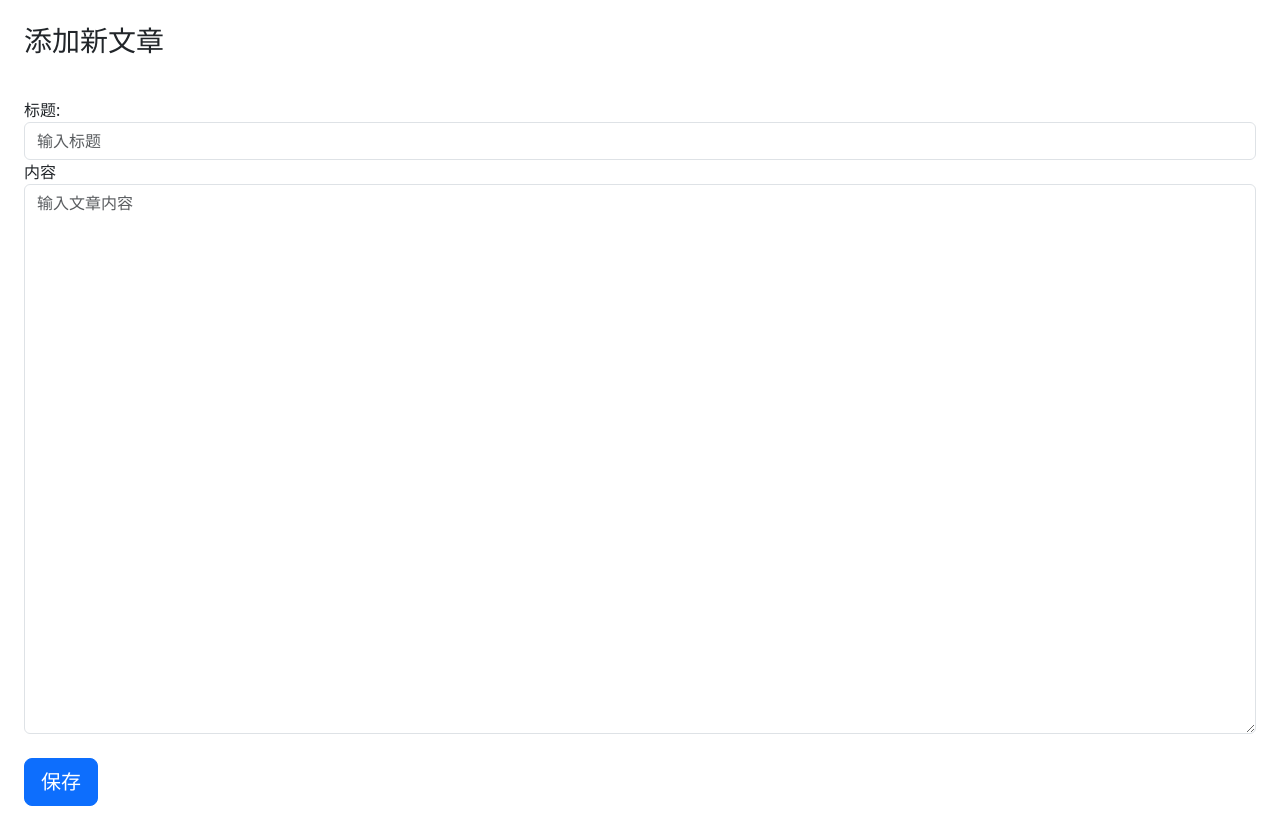
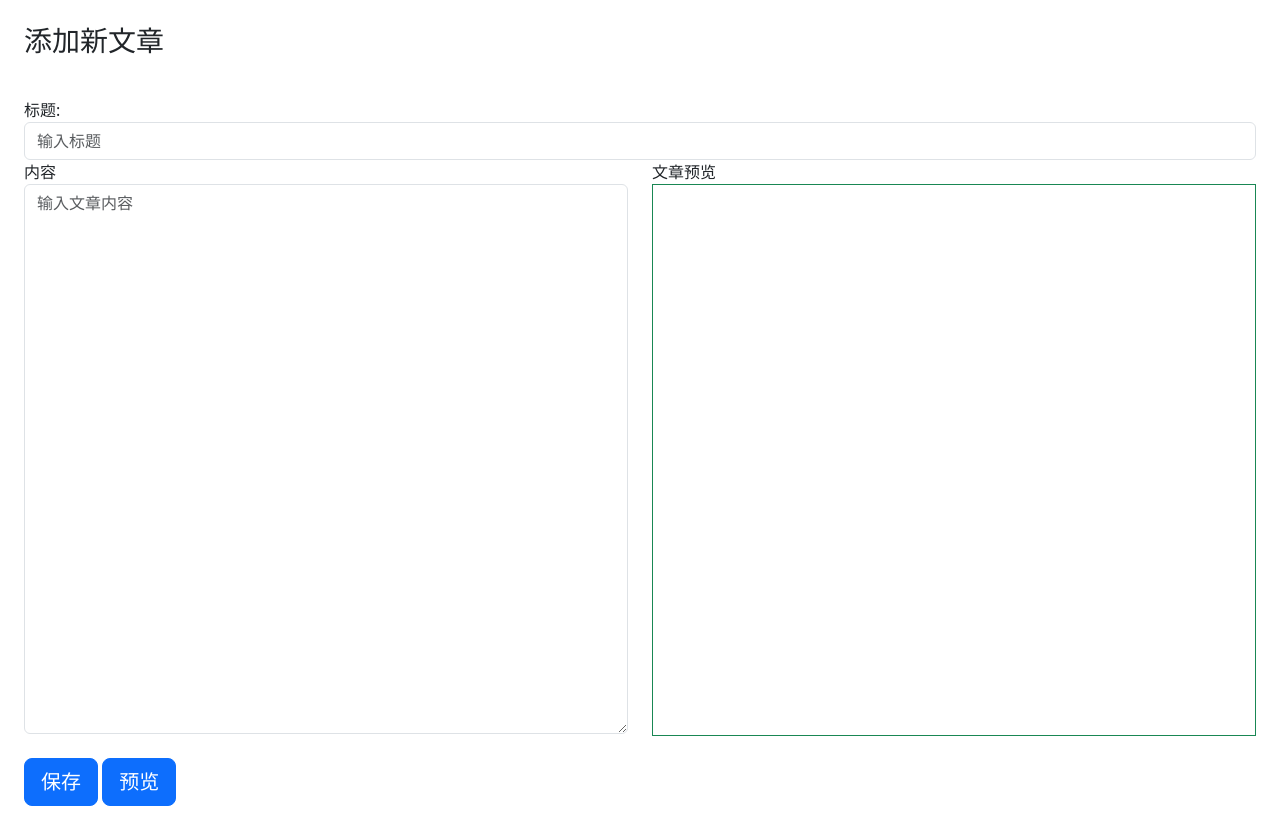
Before and after one commit to stevencn76/myblog, a Flask app: page /createarticle.html in a window 1280 px wide. Shown: the part 56-886 px from the top of the page. Run offline with Flask 3, Linux system fonts and the light colour scheme; the visitor is signed in with stand-in values (Sample User, id 1); some libraries are stand-ins or nearby versions.

Commit message:
preview article while editing it

```diff
--- /dev/null
+++ b/assets/js/editarticle.js
@@ -0,0 +1,7 @@
+$(function() {
+    $('#article_preview_btn').click(function() {
+        var converter = new showdown.Converter();
+        var content_html = converter.makeHtml($('#content').val());
+        $('#article_preview').html(content_html);
+    });
+});
--- a/templates/editarticle.html
+++ b/templates/editarticle.html
@@ -26,10 +26,22 @@
         <br>
         {{ form.title.label() }}
         {{ form.title(class="form-control", placeholder="输入标题") }}
-        {{ form.content.label() }}
-        {{ form.content(class="form-control content_height", placeholder="输入文章内容") }}
-        <br>
-        {{ form.submit(class="btn btn-lg btn-block btn-primary") }}
+        <div class="row">
+            <div class="col">
+                {{ form.content.label() }}
+                {{ form.content(class="form-control content_height", placeholder="输入文章内容") }}
+                <br>
+                {{ form.submit(class="btn btn-lg btn-block btn-primary") }}
+                <a href="#" id="article_preview_btn" class="btn btn-lg btn-block btn-primary">预览</a>
+            </div>
+            <div class="col">
+                文章预览
+                <div class="container-fluid border border-success">
+                    <div id="article_preview" class="content_height" style="overflow: auto;"></div>
+                </div>
+            </div>
+        </div>
     </form>
 </div>
+<script src="/assets/js/editarticle.js"></script>
 {% endblock %}
```
